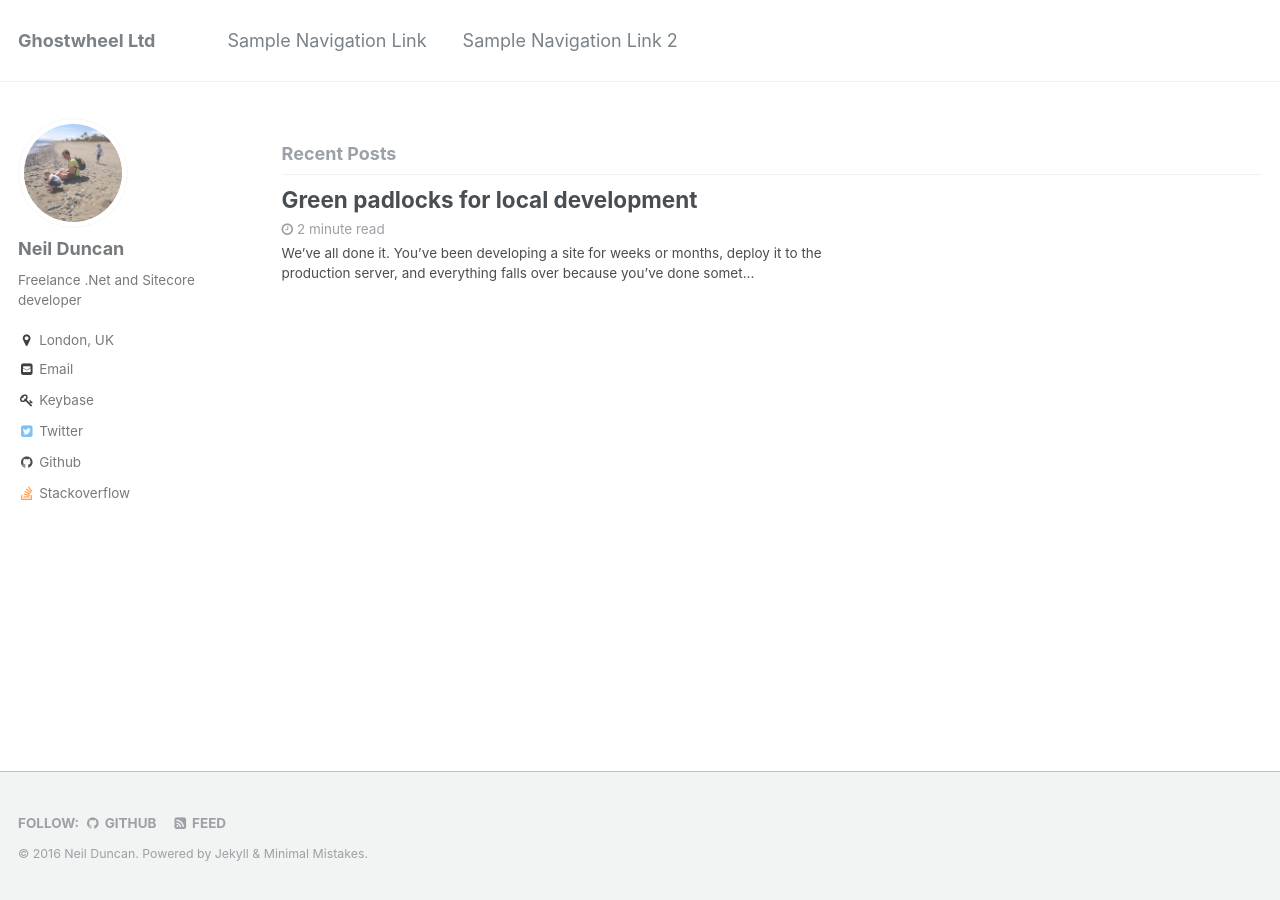
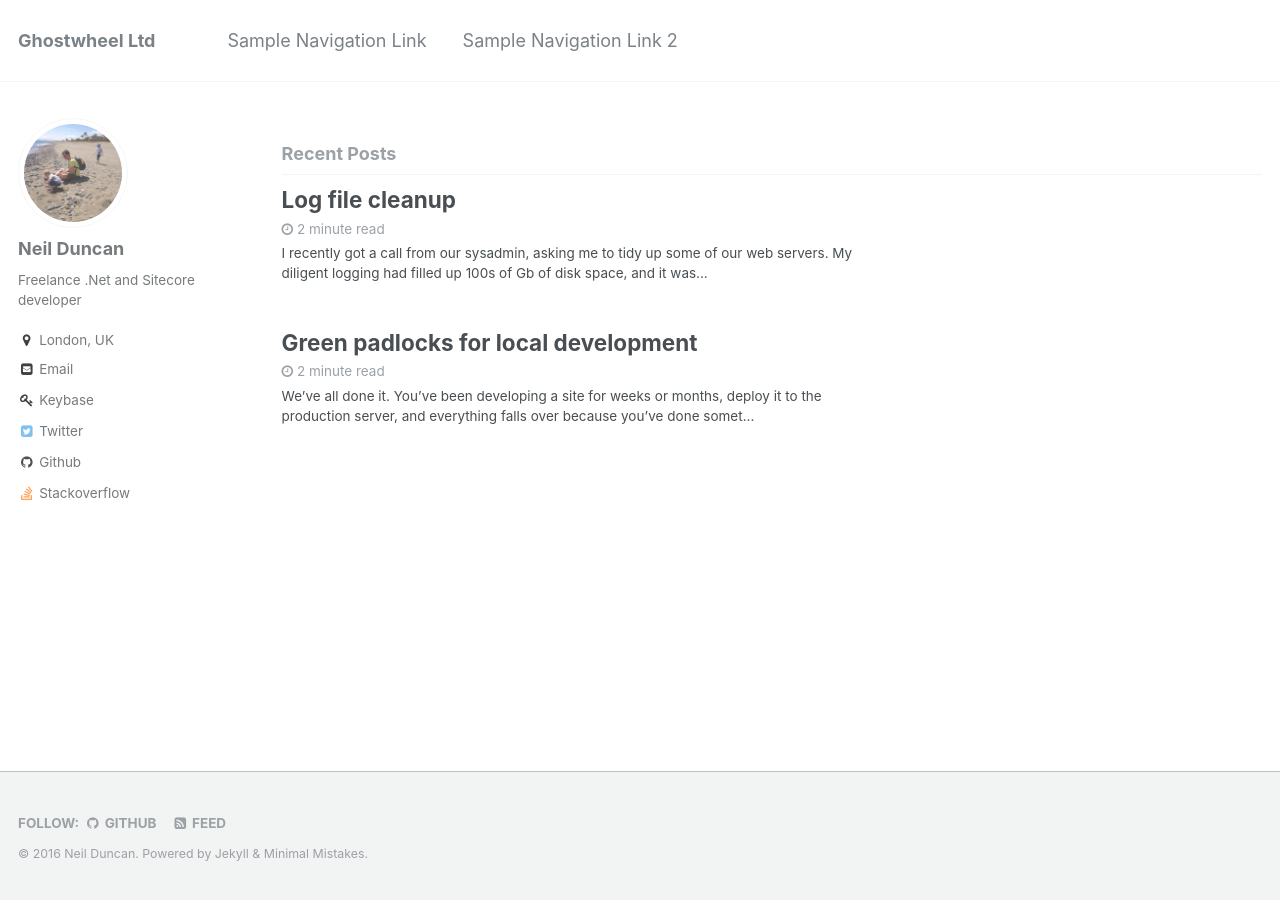
Before and after one commit to neilduncan/neilduncan.github.io, a Jekyll site: the page built from index.html, in a window 1280 px wide. Built offline with Jekyll 4.4.1, drawn with Linux system fonts in a browser that asks for light colours; the list of posts is cut into pages by our own code; part of the change alters nothing that is shown.

Commit message:
second blog post - logging

```diff
--- a/_posts/2016-09-17-green-padlock-for-local-development.md
+++ b/_posts/2016-09-17-green-padlock-for-local-development.md
@@ -11,9 +11,9 @@ You've been developing a site for weeks or months, deploy it to the production s
 
 Usually, this is because either developers don't use SSL at all when building (*really bad*), or are using self signed certificates and are used to having to ignore certificate errors (*not quite as bad, but still bad*).
 
-The way I mitigate this is - when I'm building a site that requires SSL on the server, I _run totally valid SSL certificates on my local machine_. I usually work for [digital agencies](http://www.aqueduct.co.uk), so I usually run LOTS of different sites on my developer PC.
+The way I mitigate this is - when I'm building a site that requires SSL on the server, I _run totally valid SSL certificates on my local machine_. I usually work for [digital agencies](http://www.aqueduct.co.uk), so I run LOTS of different sites on my developer PC.
 
-What I really want is a self signed wildcard certificate that validates correctly and gives me nice green padlocks in my browser. Here's how to do this.
+What I really want is a self signed wildcard certificate that validates correctly and gives me nice green padlocks in my browser. Here's how to do it.
 
 Install a fake trusted root authority
 -------------------------------------
@@ -32,7 +32,7 @@ Next, we need a wildcard certificate, signed by the new root authority.
 
 Bind the certificate to port 443
 --------------------------------
-To use the new certificate in IIS, it needs to be bound to port 443. This will allow us to have _lots_ of sites all running SSL.
+To use the new certificate in IIS, it needs to be bound to port 443. This will allow us to have _lots_ of sites all running valid SSL.
 
 Open up powershell then
 
--- /dev/null
+++ b/_posts/2016-09-17-log-file-clean-up.md
@@ -0,0 +1,94 @@
+---
+layout: single
+title: Log file cleanup
+category: SysAdmin
+excerpt: I recently got a call from our sysadmin, asking me to tidy up some of our web servers. My diligent logging had filled up 100s of Gb of disk space, and it was becoming an issue.
+---
+
+I recently got a call from our sysadmin, asking me to tidy up some of our web servers. My diligent logging had filled up 100s of Gb of disk space, and it was becoming an issue.
+
+
+![Log all the things](/images/posts/logging/log-all-the-things.png "Maybe I've gone overboard here?")
+
+I _hate_ having to remember to manually clean stuff up like this, so I put on my Powershell hat, and wrote some scripts to do the job.
+They are designed to delete files older than a certain time, and can be run on specified lists of folders. The scripts are open source, and live [here](https://github.com/aqueduct/Aqueduct.Server.Scripts).
+
+!! Public Health Warning !!
+---------------------------
+These will spider a list of folders, and _all sub folders_, deleting any file that is older than 7 days (by default).
+If you run it on `C:\` or `C:\Users\Neil\non-backed-up-photos-of-my-kids\` or something, then you *will lose your files*. Please be careful!
+
+Usage
+-----
+First clone the repository to the server that you want to keep maintained.
+
+    git clone https://github.com/aqueduct/Aqueduct.Server.Scripts.git
+
+Create a new file in the same directory as the scripts called "folders.txt". Each line in this file is a folder that will be tidied up. Some examples of folders you might want to clean up - IIS logs, Sitecore logs, Temporary ASP.Net files. Here's an example.
+
+    C:\inetpub\logs\LogFiles
+    C:\Octopus\Applications\Production\*REDACTED*.Site\Data\logs
+    C:\Windows\Microsoft.NET\Framework64\v4.0.30319\Temporary ASP.NET Files\root
+
+Next, make sure you've allowed Powershell scripts to run. Open a Powershell prompt, and type
+
+    Set-ExecutionPolicy Unrestricted
+
+Then you can run the scripts, and tidy up the listed folders.
+
+	.\Execute.ps1
+
+Scheduling
+----------
+Of course, if you have to run this manually, it's not much good. Much better to set this up as a scheduled task!
+
+Open up Task Scheduler (`Run > Task Scheduler`), and create a new Task.
+Give it a name like "Server Maintenance", and then click the "Change User or Group" button.
+
+![New Task](/images/posts/logging/new-task.png "Change User or Group")
+
+I usually run this task as "SYSTEM".
+
+Next, you'll need to trigger your task. I usually run this weekly at a time when I know that the server is not going to be under load.
+
+![New Task Trigger](/images/posts/logging/new-task-schedule.png "Weekly, Sunday, 2AM")
+
+Now, we need to tell the scheduler what action to run. The location should be the folder path that the scripts are on.
+
+![New Task Action](/images/posts/logging/new-task-action.png "Powershell .\Execute.ps1")
+
+How it works
+------------
+The script is super simple. The bulk of the work is done by a function called `Remove-FilesOlderThan` in the `Maintenance-Helpers.psm1` file.
+
+There are a few parameters that you can pass into this function.
+
+    Param(
+        [Parameter(Mandatory=$true)]
+        [String]
+        $folderPath,
+        [Int]
+        $days = 30,
+        [Switch]
+        $recurse
+    )
+
+The only mandatory one is `$folderPath` - the rest have sensible default values.
+
+The script does a `Get-ChildItem`, and then loops over the files looking for ones that are older than the specified date.
+
+    $age = ($now - $item.CreationTime).Days
+
+If it finds one, it tries to delete, skipping it if it doesn't have access.
+
+    try
+    {
+        Remove-Item $item.FullName -Force -ErrorAction Stop
+        $deleted += 1
+    }
+    catch
+    {
+    	$failed += 1
+    }
+
+Most of the rest of the script is error-handling, and progress bar management, which I won't cover here.
```
Also changed, not shown: images/posts/logging/log-all-the-things.png (added), images/posts/logging/new-task-action.png (added), images/posts/logging/new-task-schedule.png (added), images/posts/logging/new-task.png (added).
